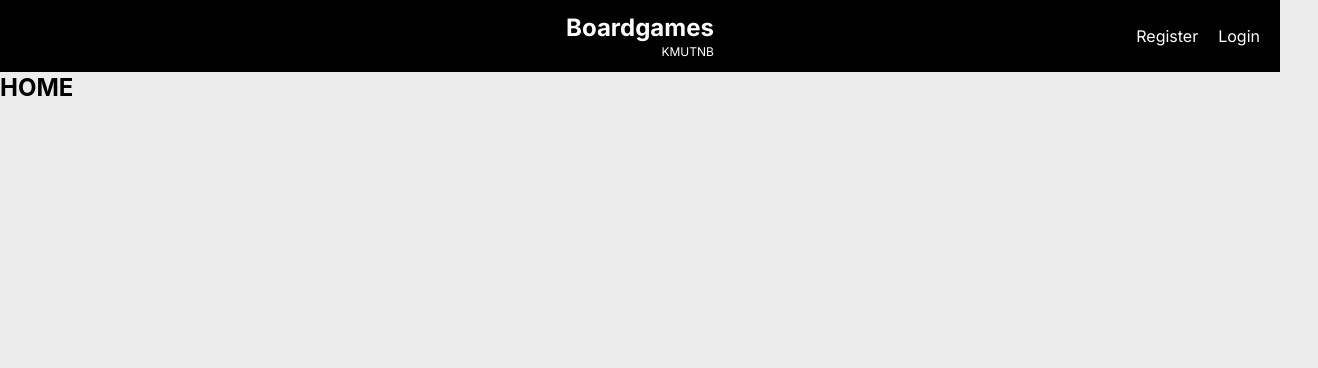
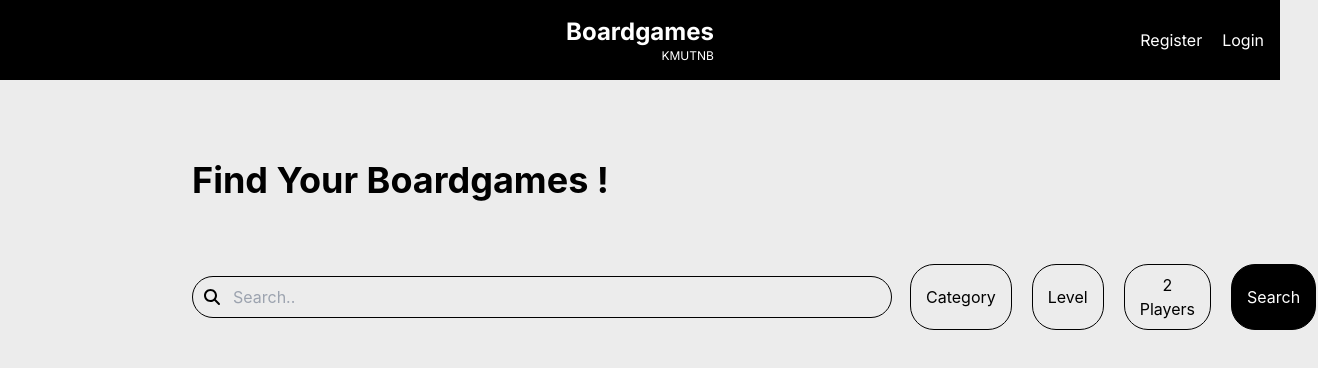
Before and after one commit to 6604062616134/SEproject, a React (Create React App) app in the folder frontend/: page / in a window 1280 px wide. Shown: the top 368 px of the page, 1318 px wide, since content can reach past the window. Built offline with nearby package versions, Linux system fonts and the light colour scheme; no server answers.

Commit message:
add btn and search bar

```diff
--- a/frontend/src/components/navbar-login.js
+++ b/frontend/src/components/navbar-login.js
@@ -1,18 +1,30 @@
 import React, { useState } from 'react';
-import { NavLink } from 'react-router-dom';
+import { NavLink, useNavigate } from 'react-router-dom';
 import { faBell } from '@fortawesome/free-solid-svg-icons';
 import { faFacebook } from '@fortawesome/free-brands-svg-icons';
 import { faInstagram } from '@fortawesome/free-brands-svg-icons';
 import { faLine } from '@fortawesome/free-brands-svg-icons';
 import { FontAwesomeIcon } from '@fortawesome/react-fontawesome';
+import axios from 'axios';
 
 function NavbarLogin({ isMenuOpen, toggleMenu }) {
     const [isCollapsed, setIsCollapsed] = useState(false);
+    const navigate = useNavigate();
 
     const handleToggle = () => {
         const newCollapsed = !isCollapsed;
         setIsCollapsed(newCollapsed);
         toggleMenu(newCollapsed);
+    };
+
+    const handleLogout = async () => {
+        try {
+            await axios.post('http://localhost:8000/logout', {}, { withCredentials: true });
+            // Redirect to home page after logout
+            navigate('/'); // เปลี่ยนเส้นทางไปยังหน้า home
+        } catch (error) {
+            console.error("Error logging out:", error);
+        }
     };
 
     return (
@@ -40,12 +52,12 @@ function NavbarLogin({ isMenuOpen, toggleMenu }) {
                 {/* Menu */}
                 <div
                     className={`fixed top-50rem left-0 w-1/6 bg-white text-white transition-transform duration-300 shadow-2xl ${isMenuOpen ? "translate-x-0" : "-translate-x-full"
-                        } h-[100vh]`}
+                        } h-[100vh] z-50`}
                 >
                     <a href="#home" className="block px-6 py-4 text-black hover:bg-black font-medium hover:text-white">Home</a>
                     <a href="#about" className="block px-6 py-4 text-black hover:bg-black font-medium hover:text-white">Return</a>
                     <a href="#services" className="block px-6 py-4 text-black hover:bg-black font-medium hover:text-white">History</a>
-                    <a href="#logout" className="block px-6 text-black font-normal hover:underline" style={{ position: 'relative', top: '450px' }}>Logout <span style={{ textDecoration: 'none' }}>-{'>'}</span></a>
+                    <a onClick={handleLogout} className="block px-6 text-black font-normal hover:underline cursor-pointer" style={{ position: 'relative', top: '450px' }}>Logout <span style={{ textDecoration: 'none' }}>-{'>'}</span></a>
                     <p className="block px-6 text-black font-semibold" style={{ position: 'relative', top: '470px' }}>Contact us</p>
                     <div>
                         <a
--- a/frontend/src/components/navbar.js
+++ b/frontend/src/components/navbar.js
@@ -12,7 +12,7 @@ function Navbar({ isMenuOpen, toggleMenu }) {
 
     return (
         <div className="font-sans">
-            <div className="bg-black text-white p-4">
+            <div className="bg-black text-white p-5">
                 <div className="flex items-center justify-between p-5">
                     <div className='text-center' style = {{ position: 'absolute', left: '50%', transform: 'translateX(-50%)' }}>
                         <h1 className="text-white text-2xl font-bold">
@@ -20,7 +20,7 @@ function Navbar({ isMenuOpen, toggleMenu }) {
                         </h1>
                         <p className='text-right text-xs'>KMUTNB</p>
                     </div>
-                    <div className='flex gap-5 pr-5' style={{ position: 'absolute', right: '0' }}>
+                    <div className='flex gap-5 p-4' style={{ position: 'absolute', right: '0' }}>
                         <NavLink to='/register' target = '_blank' className='hover:underline'>Register</NavLink>
                         <NavLink to='/login' target = '_blank' className='hover:underline'>Login</NavLink>
                     </div>
--- a/frontend/src/index.css
+++ b/frontend/src/index.css
@@ -20,3 +20,43 @@ code {
 body {
   background-color: #ececec; /* เปลี่ยนเป็นสีที่คุณต้องการ */
 }
+
+.btn-custom {
+  background-color: transparent; /* พื้นหลังโปร่งใส */
+  border: 1px solid black; /* ขอบสีดำ */
+  color: black; /* สีตัวอักษร */
+  padding: 8px 15px; /* ระยะห่างภายในปุ่ม */
+  text-align: center; /* จัดข้อความให้อยู่ตรงกลาง */
+  text-decoration: none; /* ไม่มีการขีดเส้นใต้ */
+  display: inline-block; /* แสดงเป็นบล็อกแบบอินไลน์ */
+  font-size: 16px; /* ขนาดตัวอักษร */
+  margin: 4px 2px; /* ระยะห่างภายนอกปุ่ม */
+  cursor: pointer; /* เปลี่ยนเคอร์เซอร์เมื่อ hover */
+  border-radius: 24px; /* ขอบโค้งมน */
+  transition: background-color 0.3s; /* เพิ่มการเปลี่ยนสีพื้นหลังเมื่อ hover */
+}
+
+.btn-custom:hover {
+  background-color: rgb(0, 0, 0); /* สีพื้นหลังเมื่อ hover */
+  color: rgb(255, 255, 255);
+}
+
+.btn-search {
+  background-color: black; /* พื้นหลังโปร่งใส */
+  border: 1px solid black; /* ขอบสีดำ */
+  color: white; /* สีตัวอักษร */
+  padding: 8px 15px; /* ระยะห่างภายในปุ่ม */
+  text-align: center; /* จัดข้อความให้อยู่ตรงกลาง */
+  text-decoration: none; /* ไม่มีการขีดเส้นใต้ */
+  display: inline-block; /* แสดงเป็นบล็อกแบบอินไลน์ */
+  font-size: 16px; /* ขนาดตัวอักษร */
+  margin: 4px 2px; /* ระยะห่างภายนอกปุ่ม */
+  cursor: pointer; /* เปลี่ยนเคอร์เซอร์เมื่อ hover */
+  border-radius: 24px; /* ขอบโค้งมน */
+  transition: background-color 0.3s; /* เพิ่มการเปลี่ยนสีพื้นหลังเมื่อ hover */
+}
+
+.btn-search:hover {
+  background-color: transparent; /* สีพื้นหลังเมื่อ hover */
+  color: rgb(0, 0, 0);
+}
--- a/frontend/src/pages/home-login.js
+++ b/frontend/src/pages/home-login.js
@@ -47,7 +47,7 @@ function Homelogin() {
         <div>
             <NavbarLogin isMenuOpen={isMenuOpen} toggleMenu={toggleMenu} />
             <div className='container mx-auto'>
-                <h1 className='text-2xl font-bold'>HOME</h1>
+                <h1 className='text-4xl font-bold' style={{ position: 'absolute', left: '15%', top: '160px' }}>Find Your Boardgames !</h1>
             </div>
         </div>
     );
--- a/frontend/src/pages/home.js
+++ b/frontend/src/pages/home.js
@@ -1,6 +1,9 @@
 import React, { useState, useEffect } from 'react';
 import axios from 'axios';
 import Navbar from '../components/navbar';
+import { FontAwesomeIcon } from '@fortawesome/react-fontawesome';
+import { faSearch } from '@fortawesome/free-solid-svg-icons';
+import '../index.css';
 
 function Home() {
     const [boardgames, setBoardgames] = useState([]);
@@ -47,7 +50,26 @@ function Home() {
         <div>
             <Navbar isMenuOpen={isMenuOpen} toggleMenu={toggleMenu} />
             <div className='container mx-auto'>
-                <h1 className='text-2xl font-bold'>HOME</h1>
+                <h1 className='text-4xl font-bold' style={{ position: 'absolute', left: '15%', top: '160px' }}>Find Your Boardgames !</h1>
+                {/* search bar */}
+                <div className="mt-5 flex items-center gap-4" style={{ position: 'absolute', left: '15%', top: '240px' }}>
+                    <div className="relative">
+                        <FontAwesomeIcon icon={faSearch} className="text-black absolute left-3 top-1/2 transform -translate-y-1/2" />
+                        <input
+                            type="text"
+                            placeholder="Search.."
+                            name="search"
+                            className="border border-black rounded-3xl p-2 pl-10 bg-transparent"
+                            style={{ borderWidth: '1px', width: '700px' }} // กำหนดความกว้างของช่องอินพุท
+                        />
+                    </div>
+                    <div className="flex gap-4">
+                        <button className='btn-custom'>Category</button>
+                        <button className='btn-custom'>Level</button>
+                        <button className='btn-custom'>2 Players</button>
+                        <button className='btn-search'>Search</button>
+                    </div>
+                </div>
             </div>
         </div>
     );
```
Also changed, not shown: 1 other file (tests, documents, lock files or other folders).
